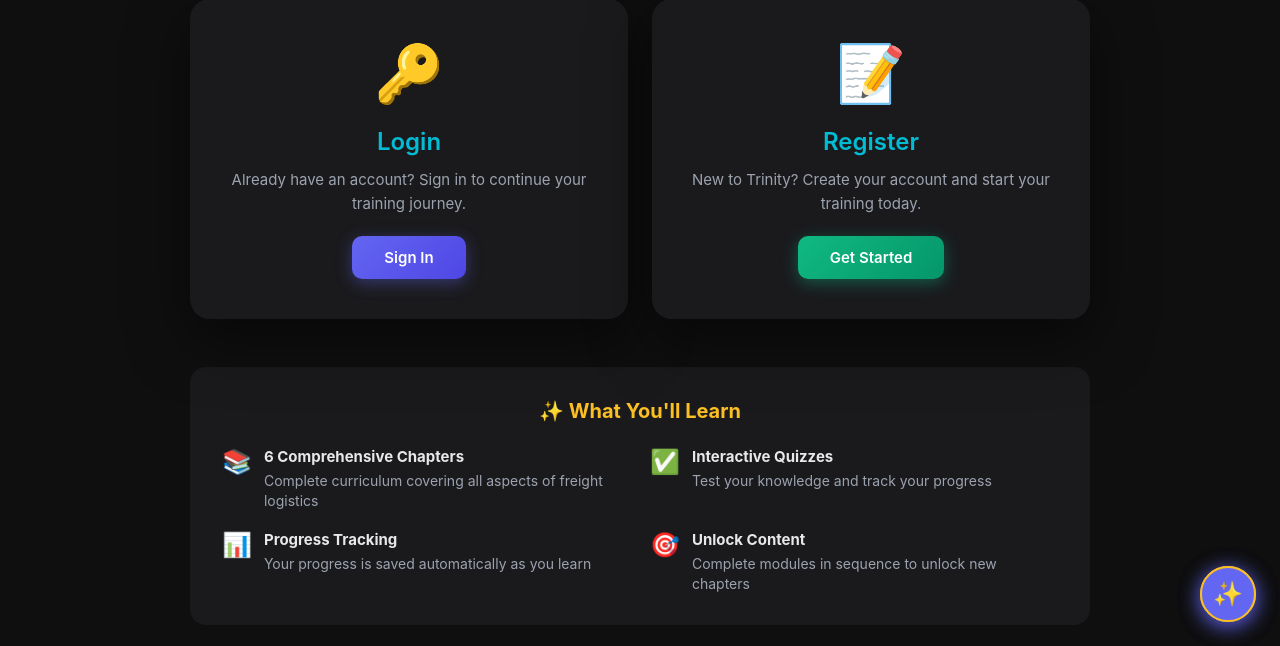
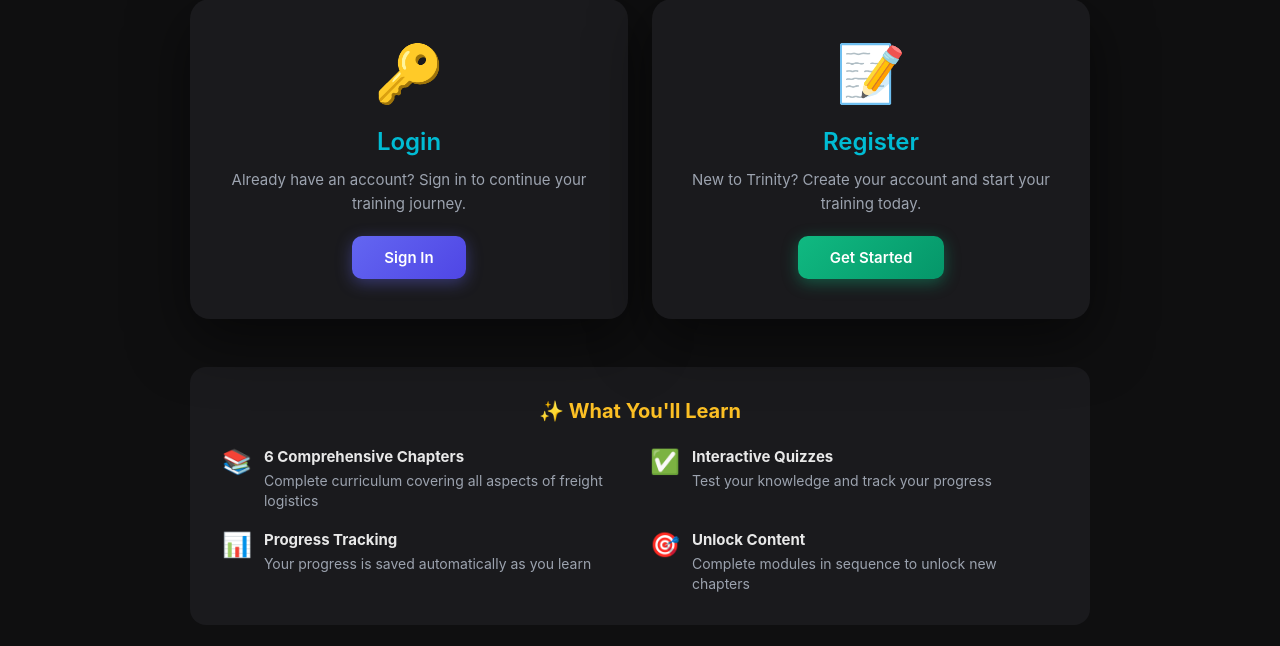
Before and after one commit to drewpacifico/trinity, a Flask app: page /home in a window 1280 px wide. Shown: the part 154-800 px from the top of the page. Run offline with Flask 3, Linux system fonts and the light colour scheme; some libraries are stand-ins or nearby versions.

Commit message:
Hide theme toggle icon on all pages

```diff
--- a/templates/glossary.html
+++ b/templates/glossary.html
@@ -162,7 +162,7 @@ h1 {
   border-radius: 50%;
   width: 56px;
   height: 56px;
-  display: flex;
+  display: none;
   align-items: center;
   justify-content: center;
   cursor: pointer;
--- a/templates/home.html
+++ b/templates/home.html
@@ -248,7 +248,7 @@ body.modern-theme .footer {
   border-radius: 50%;
   width: 56px;
   height: 56px;
-  display: flex;
+  display: none;
   align-items: center;
   justify-content: center;
   cursor: pointer;
--- a/templates/login.html
+++ b/templates/login.html
@@ -141,7 +141,7 @@ body {
   border-radius: 50%;
   width: 56px;
   height: 56px;
-  display: flex;
+  display: none;
   align-items: center;
   justify-content: center;
   cursor: pointer;
--- a/templates/page.html
+++ b/templates/page.html
@@ -633,7 +633,7 @@ h3 {
   border-radius: 50%;
   width: 56px;
   height: 56px;
-  display: flex;
+  display: none;
   align-items: center;
   justify-content: center;
   cursor: pointer;
--- a/templates/register.html
+++ b/templates/register.html
@@ -237,7 +237,7 @@ body {
   border-radius: 50%;
   width: 56px;
   height: 56px;
-  display: flex;
+  display: none;
   align-items: center;
   justify-content: center;
   cursor: pointer;
```
